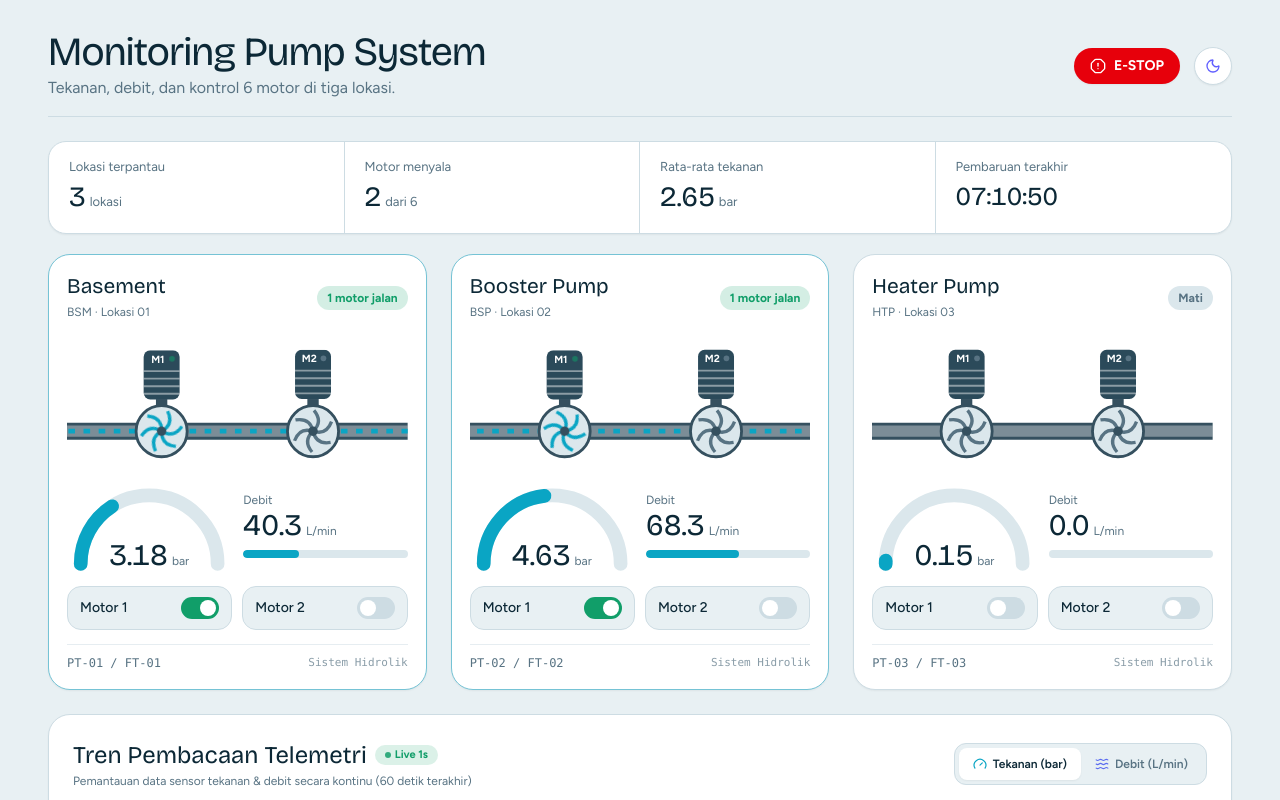
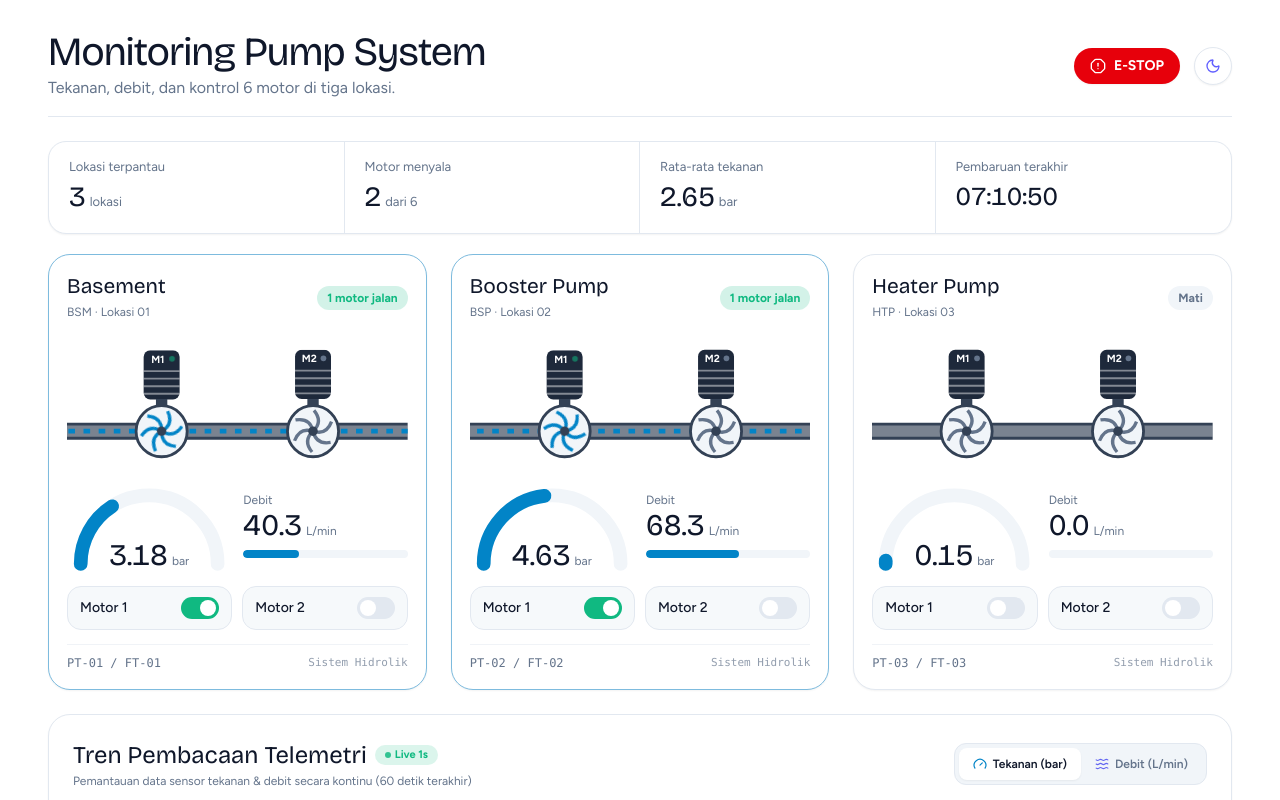
Before and after one commit to sistemagis-admin/water-monitoring-system, a React (Vite) app in the folder frontend/: page / in a window 1280 px wide. Shown: the top 800 px of the page. Built offline with nearby package versions, Linux system fonts and the light colour scheme.

Commit message:
style: set clean white background theme

```diff
--- a/frontend/src/components/PumpCard.tsx
+++ b/frontend/src/components/PumpCard.tsx
@@ -20,8 +20,8 @@ export const PumpCard: React.FC<PumpCardProps> = ({
 
   return (
     <article
-      className={`bg-[var(--card)] border rounded-[22px] p-[18px] overflow-hidden transition-all shadow-xs flex flex-col justify-between ${
-        isLive ? 'border-[color-mix(in_srgb,var(--water)_45%,var(--line))] shadow-md' : 'border-[var(--line)]'
+      className={`bg-[var(--card)] border rounded-[22px] p-[18px] overflow-hidden transition-all shadow-xs hover:shadow-sm flex flex-col justify-between ${
+        isLive ? 'border-[color-mix(in_srgb,var(--water)_45%,var(--line))] shadow-sm' : 'border-[var(--line)]'
       }`}
     >
       <div>
@@ -92,7 +92,7 @@ export const PumpCard: React.FC<PumpCardProps> = ({
                 role="switch"
                 aria-checked={isMotorOn}
                 onClick={() => onToggleMotor(stationIndex, motorIdx)}
-                className="font-medium text-xs sm:text-sm text-[var(--ink)] bg-[var(--bg)] border border-[var(--line)] rounded-[14px] p-2.5 px-3 flex justify-between items-center cursor-pointer transition-all hover:border-[var(--water)]/50 focus-visible:outline-3 focus-visible:outline-[var(--water)] focus-visible:outline-offset-2 select-none"
+                className="font-medium text-xs sm:text-sm text-[var(--ink)] bg-[var(--cas)]/60 hover:bg-[var(--cas)] border border-[var(--line)] rounded-[14px] p-2.5 px-3 flex justify-between items-center cursor-pointer transition-all hover:border-[var(--water)]/50 focus-visible:outline-3 focus-visible:outline-[var(--water)] focus-visible:outline-offset-2 select-none"
               >
                 <span>Motor {k + 1}</span>
                 {/* Pill Switch */}
--- a/frontend/src/components/TrendChart.tsx
+++ b/frontend/src/components/TrendChart.tsx
@@ -41,7 +41,7 @@ export const TrendChart: React.FC<TrendChartProps> = ({ stations }) => {
         </div>
 
         {/* Metric Switch Tabs */}
-        <div className="inline-flex bg-[var(--bg)] rounded-xl p-1 border border-[var(--line)] self-start sm:self-auto">
+        <div className="inline-flex bg-[var(--cas)] rounded-xl p-1 border border-[var(--line)] self-start sm:self-auto">
           <button
             onClick={() => setMetricMode('pressure')}
             className={`flex items-center gap-1.5 font-semibold text-xs py-2 px-3.5 rounded-lg cursor-pointer transition-all ${
@@ -83,7 +83,7 @@ export const TrendChart: React.FC<TrendChartProps> = ({ stations }) => {
 
         {/* SVG Drawing Canvas */}
         <div className="flex-1 flex flex-col">
-          <div className="w-full h-[220px] rounded-xl bg-[var(--bg)]/40 border border-[var(--line)]/60 relative overflow-hidden">
+          <div className="w-full h-[220px] rounded-xl bg-[var(--cas)]/35 border border-[var(--line)]/60 relative overflow-hidden">
             {/* Horizontal Grid lines */}
             <div className="absolute inset-0 flex flex-col justify-between pointer-events-none py-3.5 px-0">
               <div className="w-full border-b border-[var(--line)]/50 border-dashed" />
@@ -198,7 +198,7 @@ export const TrendChart: React.FC<TrendChartProps> = ({ stations }) => {
           return (
             <div
               key={station.id}
-              className="flex items-center justify-between p-2.5 px-3.5 rounded-xl bg-[var(--bg)]/50 border border-[var(--line)]/60"
+              className="flex items-center justify-between p-2.5 px-3.5 rounded-xl bg-[var(--cas)]/40 border border-[var(--line)]/60"
             >
               <div className="flex items-center gap-2.5">
                 <span
--- a/frontend/src/index.css
+++ b/frontend/src/index.css
@@ -1,20 +1,20 @@
 @import "tailwindcss";
 
 :root {
-  --bg: #e8f0f3;
+  --bg: #ffffff;
   --card: #ffffff;
-  --ink: #0c2836;
-  --mut: #587383;
-  --line: #cddce3;
-  --water: #0aa5c4;
-  --on: #119e69;
-  --warn: #e08a00;
-  --pipe: #35505f;
-  --cas: #dbe7ec;
-  --mot: #2b4a5a;
-  --c1: #0aa5c4;
-  --c2: #5b6cf0;
-  --c3: #e08a00;
+  --ink: #0f172a;
+  --mut: #64748b;
+  --line: #e2e8f0;
+  --water: #0284c7;
+  --on: #10b981;
+  --warn: #f59e0b;
+  --pipe: #334155;
+  --cas: #f1f5f9;
+  --mot: #1e293b;
+  --c1: #0284c7;
+  --c2: #6366f1;
+  --c3: #f59e0b;
 
   font-family: 'Figtree', system-ui, -apple-system, BlinkMacSystemFont, sans-serif;
   color-scheme: light dark;
```
